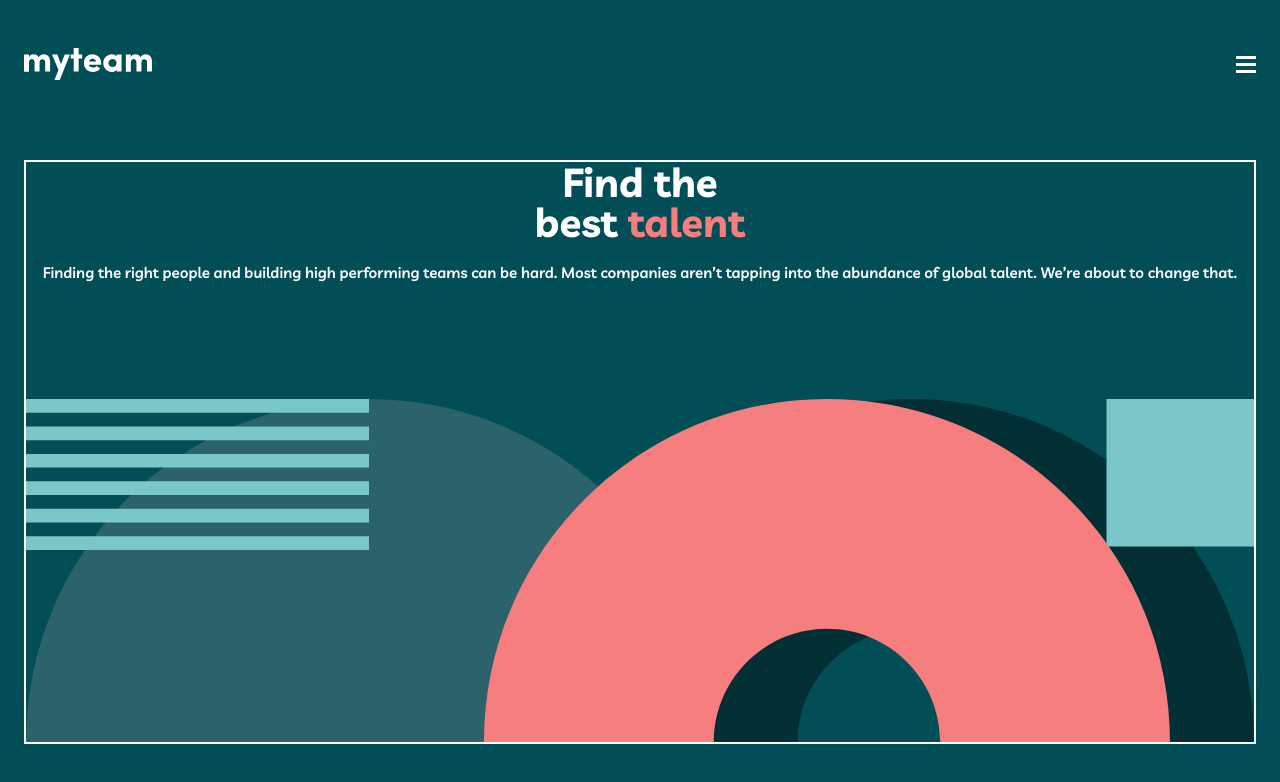
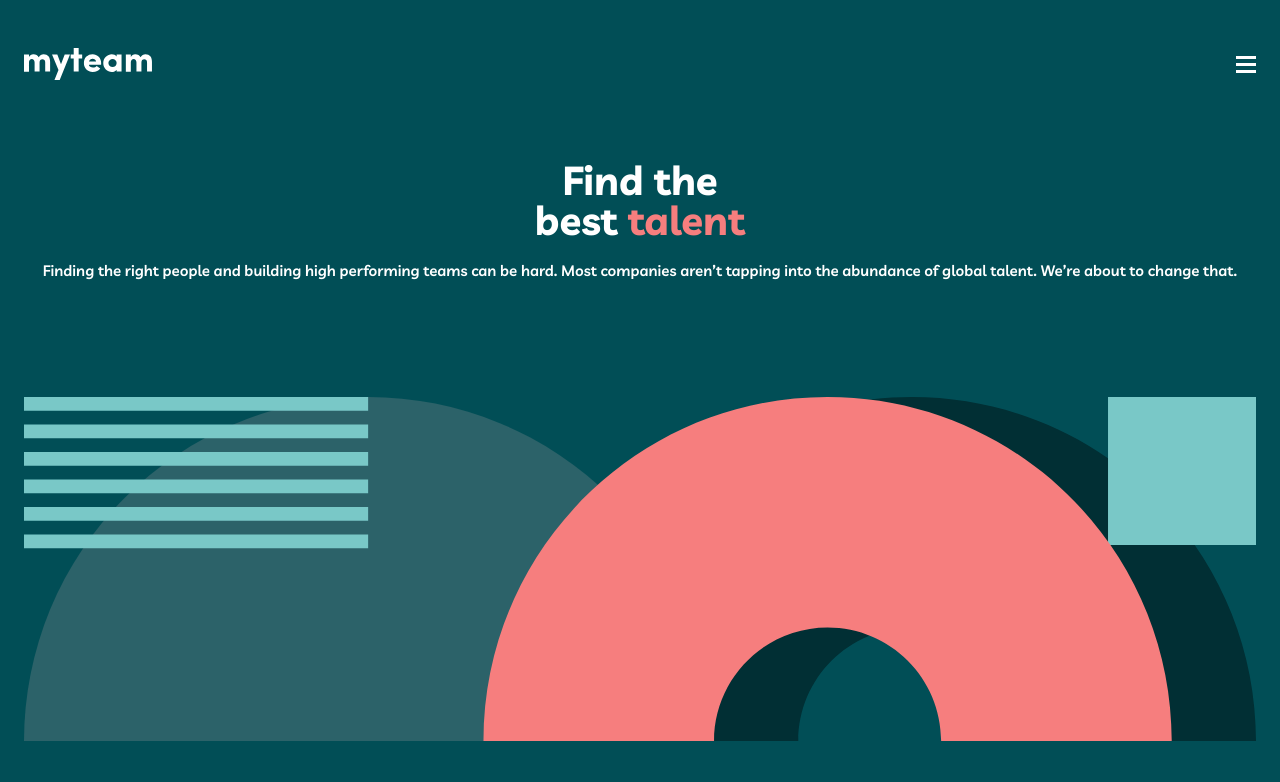
Before and after one commit to GuyNamedEJ/My-Team-Site, a React (Vite) app: page / in a window 1280 px wide. Shown: the top 782 px of the page. Built offline with nearby package versions, Linux system fonts and the light colour scheme.

Commit message:
Fix horizontal scroll issue

```diff
--- a/src/components/Hero.jsx
+++ b/src/components/Hero.jsx
@@ -2,7 +2,7 @@ import HeroPattern from "../assets/bg-pattern-home-2.svg"
 export default function Hero()
 {
     return(
-        <section className="border-2 border-white-500 flex flex-col gap-[18px] text-center font-bold">
+        <section className="flex flex-col gap-[18px] text-center font-bold">
             <h1 className="text-mobile-h1">Find the <br/> best <span className="text-light-coral">talent</span></h1>
             <p className="text-body-2 font-semibold mb-24">Finding the right people and building high performing teams can be hard. Most companies aren’t tapping into the abundance of global talent. We’re about to change that.</p>
             <img src={HeroPattern} alt="" />
--- a/src/components/Navbar.jsx
+++ b/src/components/Navbar.jsx
@@ -10,10 +10,11 @@ export default function Navbar() {
   const toggleMenu = () => {
     setIsOpen(!isOpen);
   };
+
   return (
-    <nav className="flex items-center w-[100%] justify-between mb-20 overflow-hidden">
+    <nav className="flex items-center justify-between mb-20 overflow-hidden">
       <img className="w-32" src={Logo} alt="My Team Logo" />
-      <div>
+
       <img
         src={Hamburger}
         alt=""
@@ -21,11 +22,10 @@ export default function Navbar() {
           setIsOpen(!isOpen);
         }}
       />
-      </div>
 
       {/**Mobile Menu */}
       <div
-        className={`absolute bg-police-blue w-[255px] h-[100vh] right-0 top-0 pt-14 flex flex-col transition-all duration-300 ease-in-out bg-mobile-nav bg-no-repeat bg-[bottom_right_-100px] z-10 ${
+        className={`absolute bg-police-blue w-[255px] h-full right-0 top-0 pt-14 flex flex-col transition-all duration-300 ease-in-out bg-mobile-nav bg-no-repeat bg-[bottom_right_-100px] z-10 ${
           isOpen ? "translate-x-0" : "translate-x-full"
         }`}
       >
--- a/src/index.css
+++ b/src/index.css
@@ -8,5 +8,8 @@ body{
     font-family: 'Livvic', sans-serif;
     background-color: #014E56;
     color:#FFFFFF;
+}
 
+html{
+    overflow-x:hidden;
 }
```
Lines whose indentation alone changed are shown as unchanged.
